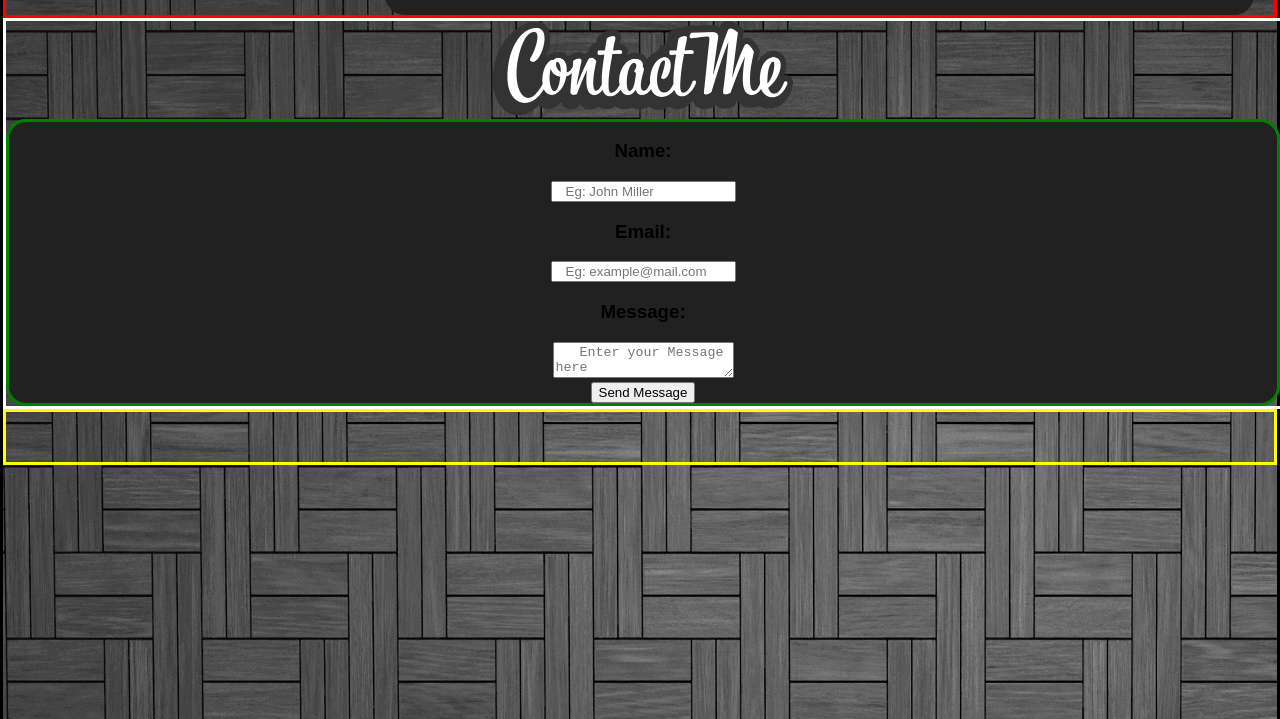
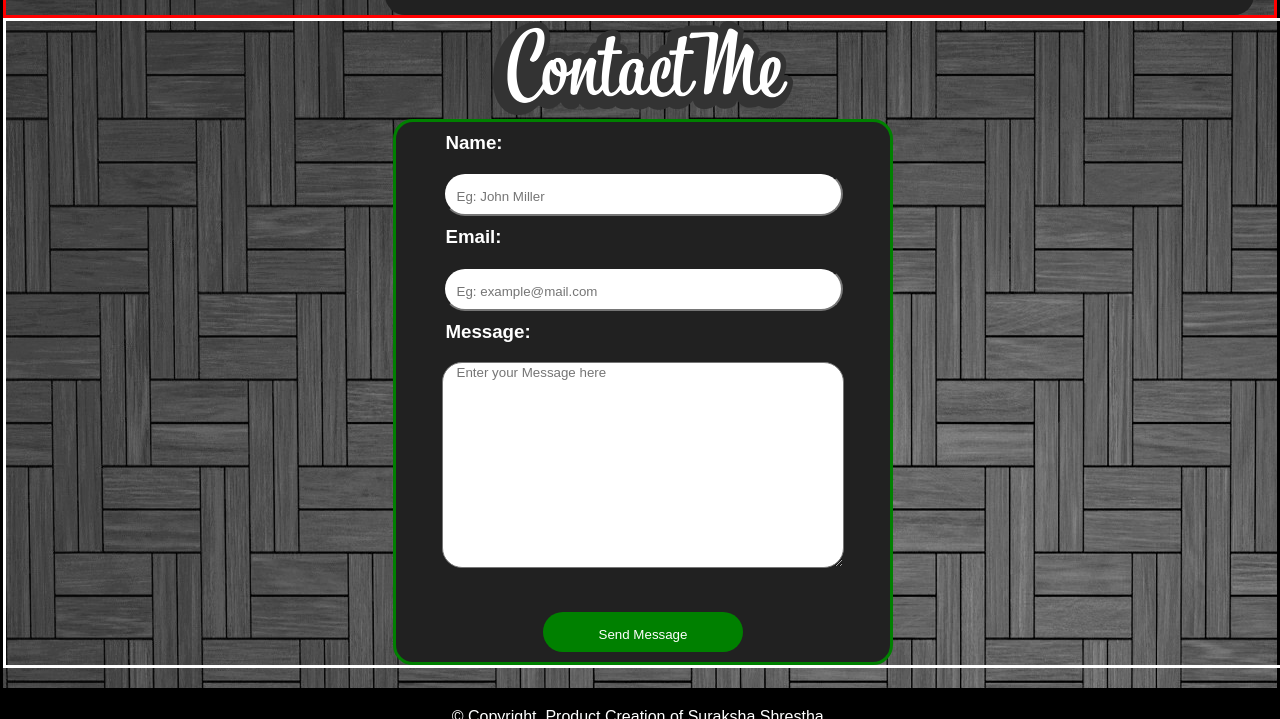
Before and after one commit to shrestha-suraj/Sister-Portifilio, a plain HTML site: page html/contactme.html in a window 1280 px wide. Shown: the part 81-800 px from the top of the page. Drawn offline with nearby package versions, Linux system fonts and the light colour scheme.

Commit message:
Contact me Done

```diff
--- a/css/contactme.css
+++ b/css/contactme.css
@@ -1,18 +1,12 @@
-*{
-    margin:0;
-}
 form{
     width:500px;
     height: fit-content;
     color:white;
-    float: left;
 }
 form input{
     width:80%;
     padding: 15px 0px 10px 0px;
     border-radius: 50px;
-
-
 }
 form textarea{
     width:80%;
@@ -42,5 +36,4 @@ form h3{
 .form-wrapper{
     width:fit-content;
     height: fit-content;
-    margin:120px 0px 0px 700px;
 }
--- a/css/index.css
+++ b/css/index.css
@@ -73,9 +73,9 @@ header img{
     width:300px;
 
 }
-.footer{
+.footer-div{
     background-color: black;
     color: white;
     width:100%;
-    margin-top:500px;
+    margin:20px 0px 0px 0px;
 }
--- a/css/portfolio.css
+++ b/css/portfolio.css
@@ -1,6 +1,3 @@
-.colser-look{
-    margin:20px 0px 20px 0px;
-}
 .three-row-picture-description{
     width: 100%;
 }
--- a/html/contactme.html
+++ b/html/contactme.html
@@ -3,6 +3,7 @@
 
 <head>
     <link type='text/css' rel='stylesheet' href='../css/index.css' />
+    <link type='text/css' rel='stylesheet' href='../css/contactme.css' />
     <meta name='viewport' content='width=device-width,initial-scale=1.0'>
     <script src="https://ajax.googleapis.com/ajax/libs/jquery/3.4.0/jquery.min.js"></script>
 </head>
@@ -30,19 +31,21 @@
                 </header>
             </div>
             <div class='content'>
+                <center>
                     <div class='form-wrapper'>
-                            <form action='#' method='POST'>
+                            <form  method='POST'>
                                 <center>
                                     <img src='../images/contact0me.png' style='width:300px;'/>
                                     <div style='background-color: #212121;border:solid green;border-radius: 20px;'>
                                     <h3>Name:</h3>
-                                    <input id='name' name='name' placeholder="   Eg: John Miller" /><br />
+                                    <input id
+                                    ='name' name='name' placeholder="   Eg: John Miller" /><br />
                                     <h3>Email:</h3>
                                     <input id ='email' name='email' placeholder='   Eg: example@mail.com' /><br />
                                     <h3>Message:</h3>
                                     <textarea id='message' name='message' placeholder="   Enter your Message here"></textarea><br/>
                                     <input type='submit' class='send-message-button' value='Send Message' onclick='alertFunctions();'/>
-                                    </div>
+                                </div>
                                 </center>
                             </form>
                             <script>
@@ -59,9 +62,10 @@
                             }
                             </script>
 
-                    </div>
+                        </div>
+                    </center>
             </div>
-            <div style='border:solid yellow;height:50px;margin:0;position: relative;'>
+            <div class='footer-div'>
                 <div class='footer'>
                                 <p>&copy; Copyright. Product Creation of Suraksha Shrestha.</p>
                 </div>
```
Also changed, not shown: html/portfolio.html (+1 -1 lines).
